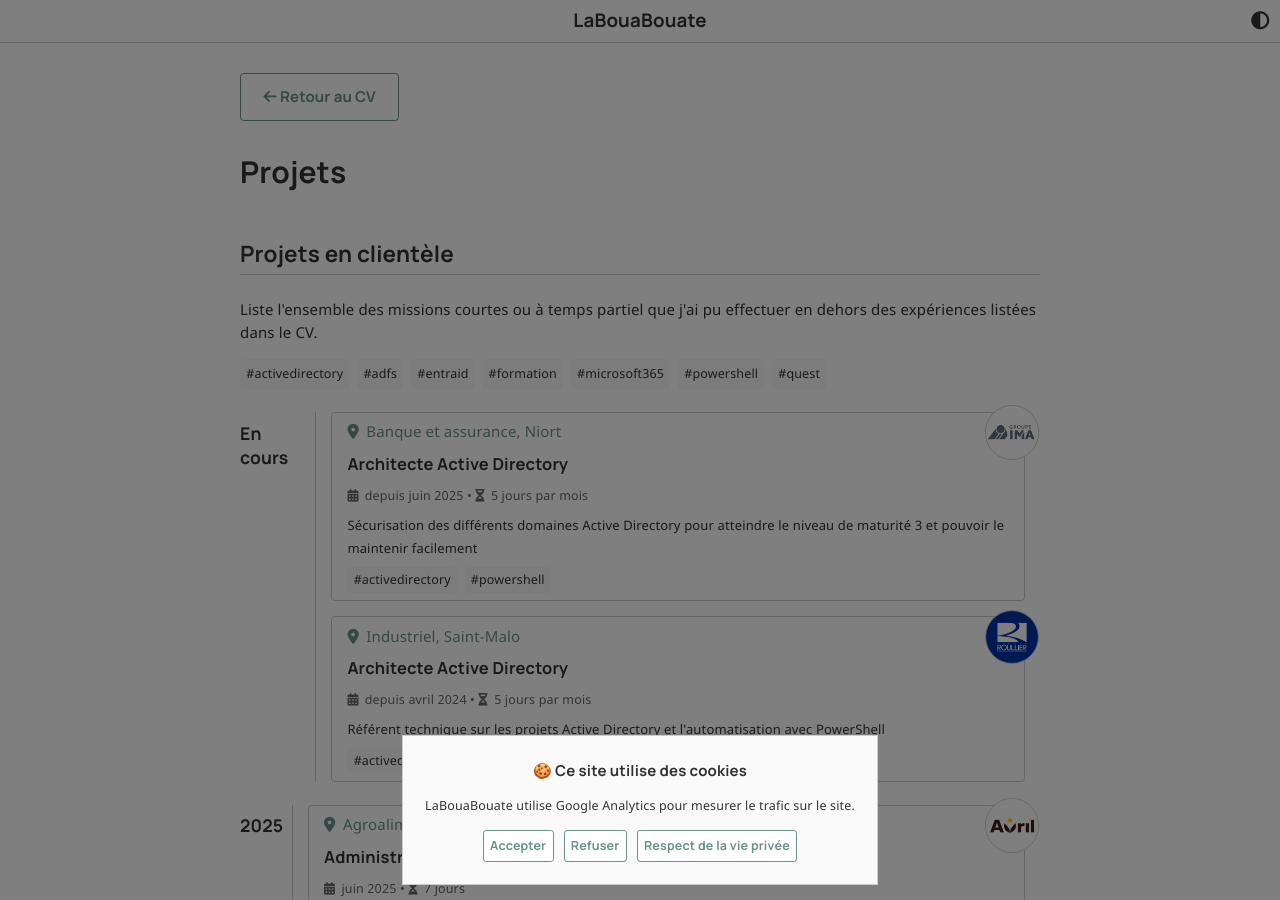
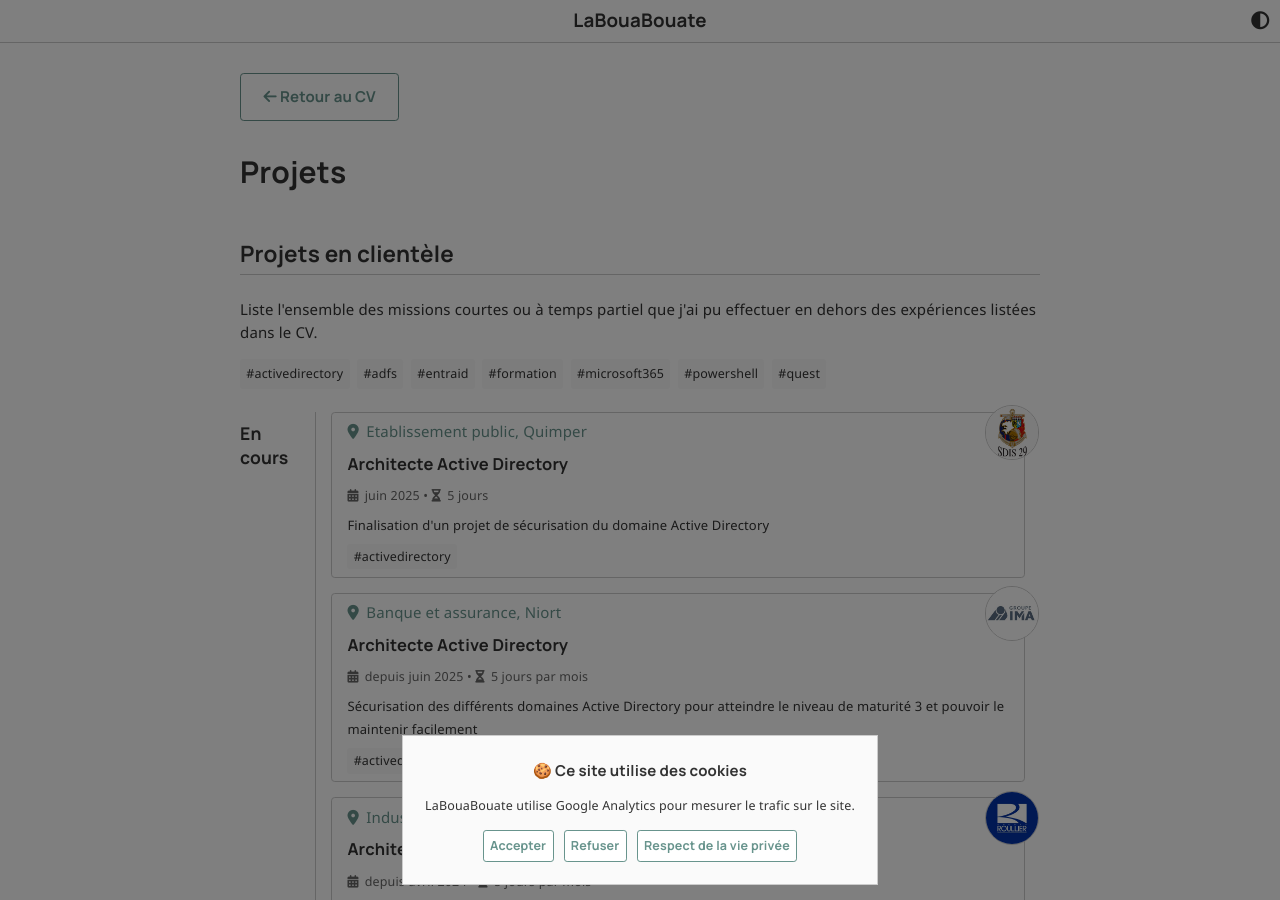
Before and after one commit to leobouard/leobouard.github.io, a Jekyll site: the page built from _pages/projects.html, in a window 1280 px wide and 900 px high. Built offline with Jekyll 4.4.1, drawn with Linux system fonts in a browser that asks for light colours; nearby versions of some CDN libraries; some web fonts are replaced.

Commit message:
Ajout projet SDIS

```diff
--- a/_data/customers.json
+++ b/_data/customers.json
@@ -1,4 +1,9 @@
 [
+  {
+    "company": "SDIS 29",
+    "logo": "/assets/images/sdis29.png",
+    "description": "Etablissement public, Quimper"
+  },
   {
     "company": "Groupe IMA",
     "logo": "/assets/images/groupe-ima.jpg",
--- a/_data/projects.json
+++ b/_data/projects.json
@@ -2,6 +2,14 @@
     {
         "year": "En cours",
         "projects": [
+            {
+                "company": "SDIS 29",
+                "title": "Architecte Active Directory",
+                "period": "juin 2025",
+                "duration": "5 jours",
+                "description": "Finalisation d'un projet de sécurisation du domaine Active Directory",
+                "tags": ["activedirectory"]
+            },
             {
                 "company": "Groupe IMA",
                 "title": "Architecte Active Directory",
```
Also changed, not shown: assets/images/sdis29.png (added).
